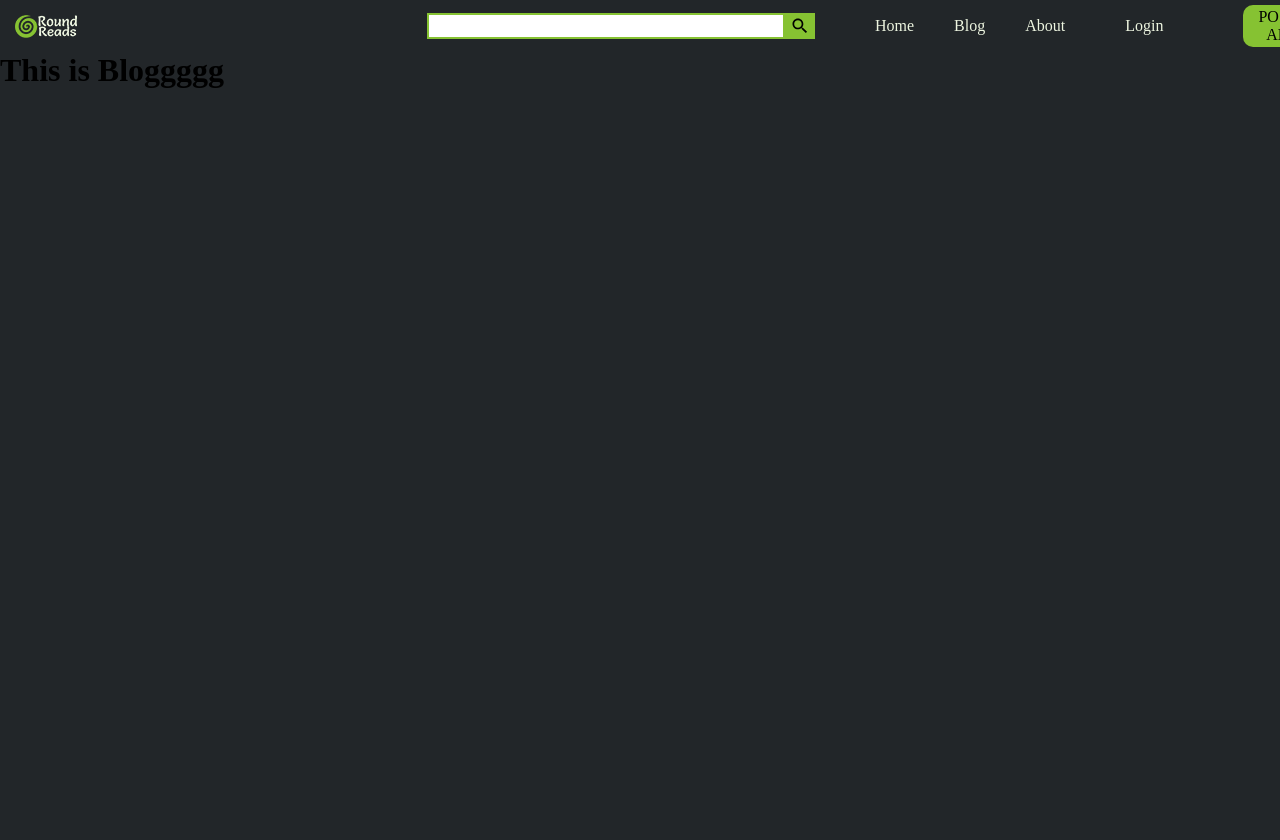
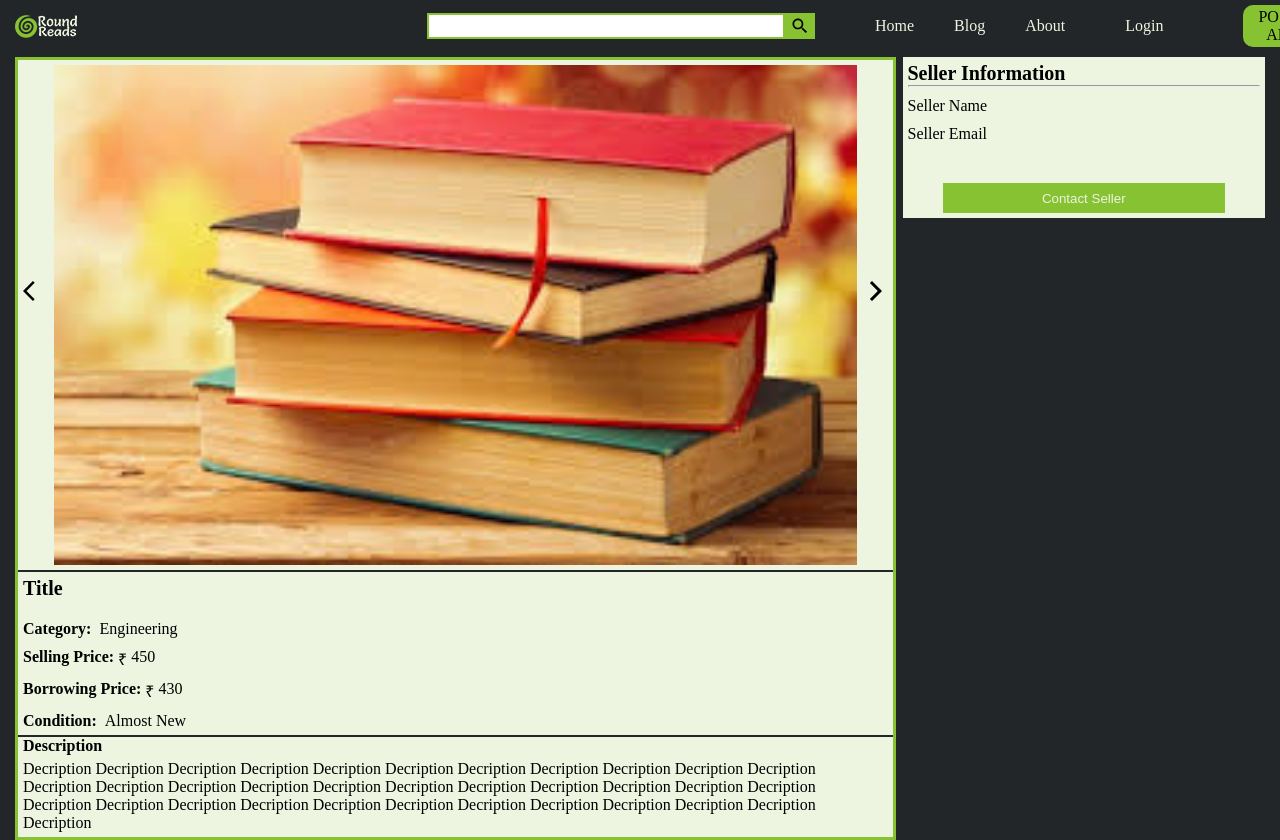
Before and after one commit to BijoyDutta95/RoundReads, a React (Create React App) app: page /blog in a window 1280 px wide. Shown: the top 840 px of the page. Before the commit the page ends 800 px from the top, so only its background shows below. Built offline with nearby package versions, Linux system fonts and the light colour scheme.

Commit message:
Page for individual item on ItemCard Click is added

```diff
--- a/src/components/ItemCard.css
+++ b/src/components/ItemCard.css
@@ -53,7 +53,6 @@
     font-size: 15px;
     color: #EDF5E0;
     cursor: pointer;
-
 }
 #bookmarkIcon{
     width: 15px;
--- /dev/null
+++ b/src/components/ItemImageBlock.css
@@ -0,0 +1,94 @@
+#itemDetailLeft{
+    width: 70%;
+    display: flex;
+    flex-direction: column;
+    margin-top: 5px;
+    float: left;
+    position: relative;
+    border: 3px solid #86C232;
+}
+#imageBlock{
+    display: flex;
+    align-items: center;
+    flex-direction: column;
+    position: relative;
+    background-color: #EDF5E0;
+    margin-bottom: 2px;
+}
+#indiItemImage{
+    height: 500px;
+    max-width: 98%;
+    align-items: center;
+    object-fit: contain;
+    margin-left: 20px;
+    margin-right: 20px;
+    padding: 5px;
+}
+#itemDetailBlock{
+    background-color: #EDF5E0;
+    width: 100%;
+    align-items: center;
+    margin-bottom: 2px;
+}
+#itemDetailBlock > *{
+    padding: 5px;
+    display: flex;
+    flex-direction: row;
+}
+#itemDescriptionBlock{
+    width: 100%;
+    background-color: #EDF5E0;
+}
+#itemDescriptionBlock label{
+    font-weight: bold;
+}
+#itemDescriptionBlock > *{
+    padding: 5px;
+}
+#salePrice, #borrowPrice{
+    display: flex;
+}
+#itemTitle{
+    font-size: 20px;
+    font-weight: bold;
+    margin-bottom: 10px;
+}
+#buttonBlock{
+    width: 100%;
+    display: flex;
+    flex-direction: row;
+    margin-top: 10%;
+    justify-content: space-evenly;
+}
+#svButton{
+    display: flex;
+    width: 180px;
+    align-items: center;
+    justify-content: center;
+    background-color: #B6073B;
+    font-size: 25px;
+    padding: 5px;
+    color: #EDF5E0;
+    cursor: pointer;
+}
+#conSeller{
+    width: 180px;
+    background-color: #86C232;
+    color: #EDF5E0;
+    border: none;
+    cursor: pointer;
+    font-size: 25px;
+    padding: 5px;
+}
+#forIcon{
+    position: absolute;
+    left: 0;
+    margin-left: 5px;
+    margin-top: 25%;
+}
+#backIcon{
+    position: absolute;
+    right: 0;
+    margin-right: 5px;
+    margin-top: 25%;
+}
--- /dev/null
+++ b/src/components/ItemImageBlock.js
@@ -0,0 +1,46 @@
+import React from 'react'
+import BookmarkIcon from '@material-ui/icons/Bookmark';
+import './ItemImageBlock.css'
+import ArrowForwardIcon from '@material-ui/icons/ArrowForwardIos';
+import ArrowBackIcon from '@material-ui/icons/ArrowBackIos';
+
+function ItemImageBlock() {
+    return (
+        <div id="itemDetailLeft">
+            <div id="imageBlock">
+                <ArrowBackIcon id="forIcon"/>
+                <img src="/images/bookImg2.jpg" id="indiItemImage"/>
+                <ArrowForwardIcon id="backIcon"/>
+            </div>
+            <div id="itemDetailBlock">
+                <p id="itemTitle">Title</p>
+                <div>
+                    <strong id="itemCategory">Category: &nbsp;</strong>
+                    <p>Engineering</p>
+                </div>
+                <div id="salePrice">
+                    <strong>Selling Price:&nbsp;</strong>
+                    <p>&#8377;</p>&nbsp;
+                    <p>450</p>
+                </div>
+                <div id="borrowPrice">
+                    <strong>Borrowing Price:&nbsp;</strong>
+                    <p>&#8377;</p>&nbsp;
+                    <p>430</p>
+                </div>
+                <div>
+                    <strong id="itemCondition" >Condition: &nbsp;</strong>
+                    <p>Almost New</p>
+                </div>
+            </div>
+            <div id="itemDescriptionBlock">
+                <label>Description</label>
+                <p>Decription Decription Decription Decription Decription Decription Decription Decription Decription Decription Decription Decription
+                Decription Decription Decription Decription Decription Decription Decription Decription Decription Decription Decription Decription Decription
+                Decription Decription Decription Decription Decription Decription Decription Decription Decription </p>
+            </div>
+        </div>
+    )
+}
+
+export default ItemImageBlock
--- /dev/null
+++ b/src/components/ItemMoreInfo.css
@@ -0,0 +1,35 @@
+#ItemBlockRight{
+    background-color: #EDF5E0;
+    width: 29%;
+    margin: auto;
+    display: flex;
+    flex-direction: column;
+    float: right;
+    margin-top: 5px;
+}
+#sellerInfo{
+    padding: 5px;
+}
+#sellerInfo label{
+    font-weight: bold;
+    font-size: 20px;
+}
+#sellerInfo p{
+    margin-bottom: 10px;
+    margin-top: 10px;
+
+}
+hr{
+    border-color: 2px #86C232;
+}
+#contactSellerItem{
+    background-color: #86C232;
+    width: 80%;
+    margin: auto;
+    color: #EDF5E0;
+    height: 30px;
+    cursor: pointer;
+    margin-left: 10%;
+    border: none;
+    margin-top: 30px;
+}
--- /dev/null
+++ b/src/components/ItemMoreInfo.js
@@ -0,0 +1,17 @@
+import React from 'react'
+import './ItemMoreInfo.css'
+
+function ItemMoreInfo() {
+    return (
+        <div id="ItemBlockRight">
+           <div id="sellerInfo">
+                <label>Seller Information</label>
+                <hr/>
+                <p>Seller Name</p>
+                <p>Seller Email</p>
+                <button id="contactSellerItem">Contact Seller</button>
+           </div>
+        </div>
+    )
+}
+export default ItemMoreInfo
--- a/src/components/UserAdItems.js
+++ b/src/components/UserAdItems.js
@@ -70,7 +70,6 @@ function UserAdItems() {
             {items.map(renderItem)}
         </div>
     )
-
 }
 
 export default UserAdItems
--- a/src/components/pages/BlogPage.js
+++ b/src/components/pages/BlogPage.js
@@ -1,9 +1,10 @@
 import React from 'react'
+import IndividualItem from './IndividualItem'
 
 function BlogPage() {
     return (
         <div>
-            <h1>This is Bloggggg</h1>
+            <IndividualItem/>
         </div>
     )
 }
--- /dev/null
+++ b/src/components/pages/IndividualItem.js
@@ -0,0 +1,13 @@
+import React from 'react'
+import ItemMoreInfo from '../ItemMoreInfo'
+import ItemImageBlock from '../ItemImageBlock'
+function IndividualItem() {
+    return (
+        <div className="globalBlock">
+            <ItemImageBlock/>
+            <ItemMoreInfo/>
+        </div>
+    )
+}
+
+export default IndividualItem
```
Also changed, not shown: src/icons/rupee.svg (added).
